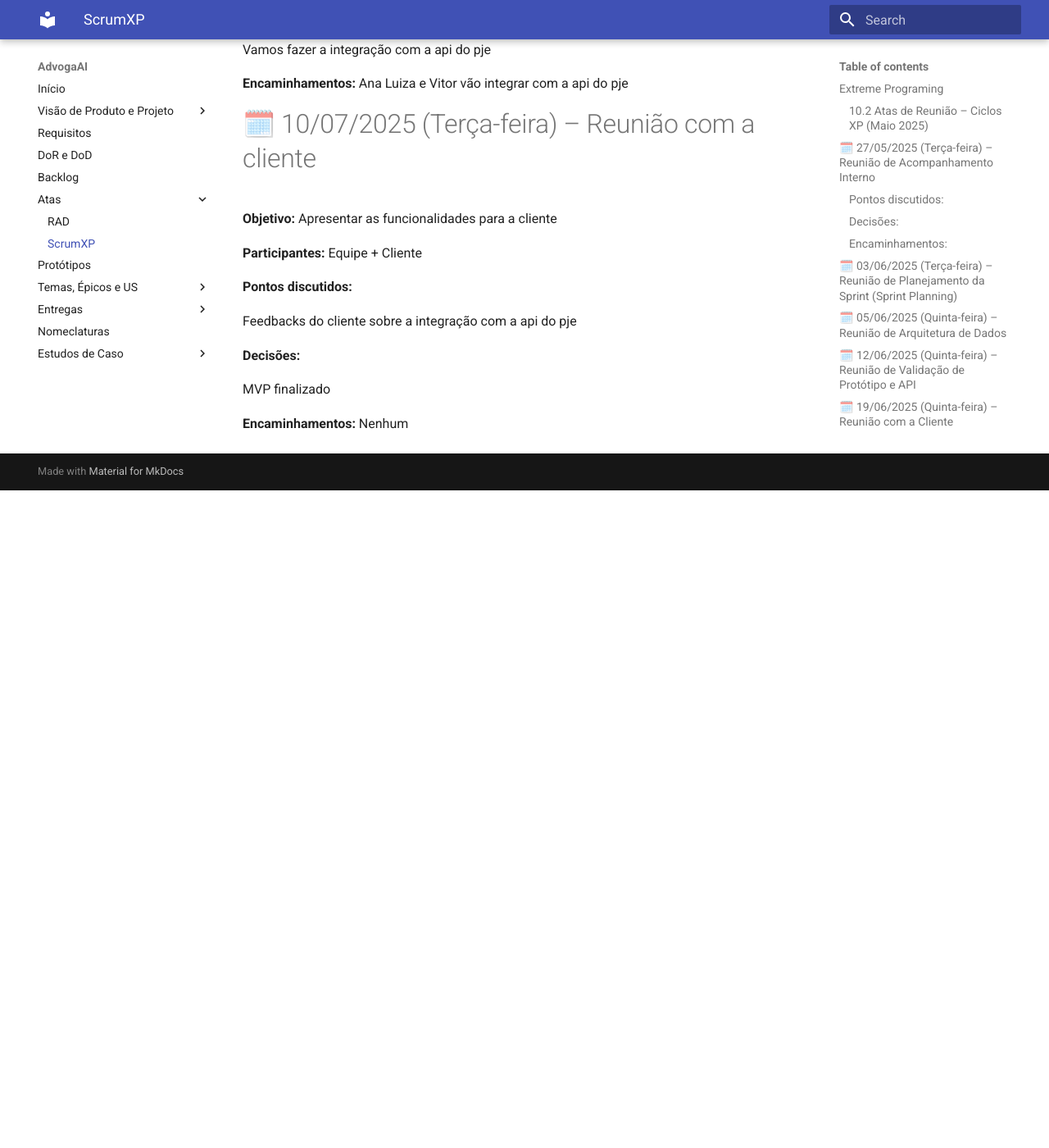
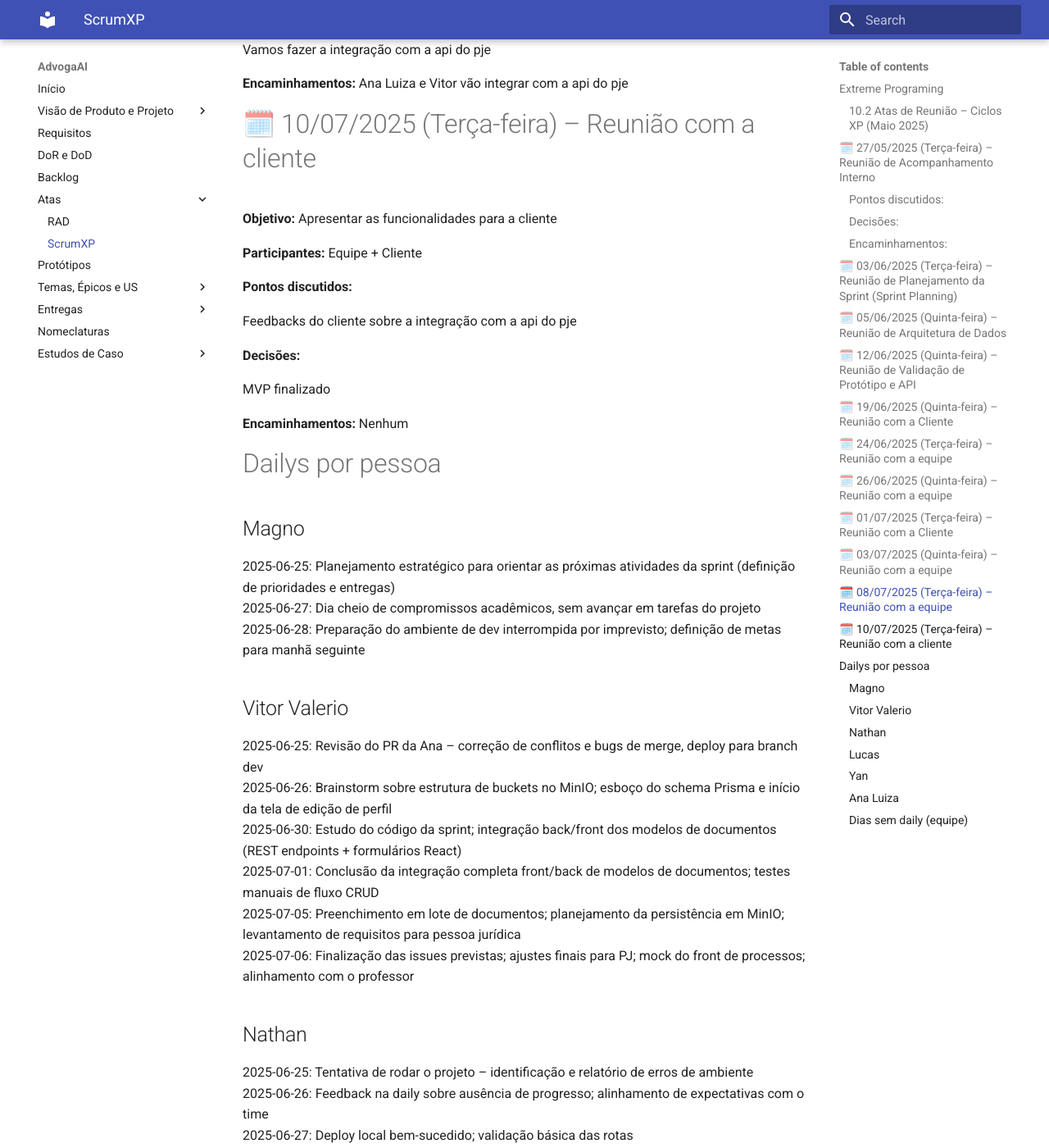
Before and after one commit to mdsreq-fga-unb/2025.1-T01-AdvogaAI, an MkDocs documentation site: the page built from docs/reunioesXP.md, in a window 1280 px wide and 1400 px high, scrolled down 5411 px. Shown: the whole window at 82% size. Built offline with MkDocs 1.6.1 and Material for MkDocs 9.7.7, drawn with Linux system fonts in a browser that asks for light colours; before the commit the page ends 6009 px from its top, so only the background shows below that; some of the changed text lies outside the part shown.

Commit message:
Update reunioesXP.md

```diff
--- a/docs/reunioesXP.md
+++ b/docs/reunioesXP.md
@@ -238,3 +238,44 @@ MVP finalizado
 
 **Encaminhamentos:**
 Nenhum
+
+# Dailys por pessoa
+
+## Magno
+2025-06-25: Planejamento estratégico para orientar as próximas atividades da sprint (definição de prioridades e entregas)
+2025-06-27: Dia cheio de compromissos acadêmicos, sem avançar em tarefas do projeto
+2025-06-28: Preparação do ambiente de dev interrompida por imprevisto; definição de metas para manhã seguinte
+
+## Vitor Valerio
+2025-06-25: Revisão do PR da Ana – correção de conflitos e bugs de merge, deploy para branch dev
+2025-06-26: Brainstorm sobre estrutura de buckets no MinIO; esboço do schema Prisma e início da tela de edição de perfil
+2025-06-30: Estudo do código da sprint; integração back/front dos modelos de documentos (REST endpoints + formulários React)
+2025-07-01: Conclusão da integração completa front/back de modelos de documentos; testes manuais de fluxo CRUD
+2025-07-05: Preenchimento em lote de documentos; planejamento da persistência em MinIO; levantamento de requisitos para pessoa jurídica
+2025-07-06: Finalização das issues previstas; ajustes finais para PJ; mock do front de processos; alinhamento com o professor
+
+## Nathan
+2025-06-25: Tentativa de rodar o projeto – identificação e relatório de erros de ambiente
+2025-06-26: Feedback na daily sobre ausência de progresso; alinhamento de expectativas com o time
+2025-06-27: Deploy local bem-sucedido; validação básica das rotas
+2025-06-28: Pair programming com Ana Luiza e Yan – implementação parcial da funcionalidade de exclusão de documentos
+
+## Lucas
+2025-06-25: Nenhuma atividade registrada no projeto
+2025-06-30: Revisão do código da sprint; documentação de pontos de atenção para refatoração
+
+## Yan
+2025-06-25: Planejamento de divisão de tarefas e definição de responsabilidades entre os membros
+2025-06-26: Configuração do ambiente de desenvolvimento completo (Node, Docker, banco local)
+2025-06-27: Sem progresso reportado nesta data
+
+## Ana Luiza
+2025-06-25: Refatoração da criação de clientes – uso de React Query para cache e otimização de performance; definição do schema de documentos
+2025-06-26: Configuração do container MinIO no Docker; ajustes no schema Prisma para suportar storage de arquivos
+2025-06-27: Sem progresso reportado nesta data
+
+## Dias sem daily (equipe)
+2025-06-29: Foco em resolução de exercícios da matéria; sem daily formal
+2025-07-02: Atividades acadêmicas – revisão de conteúdos da disciplina
+2025-07-03: Atividades acadêmicas – preparação para provas
+2025-07-04: Atividades acadêmicas – trabalhos em grupo
```
